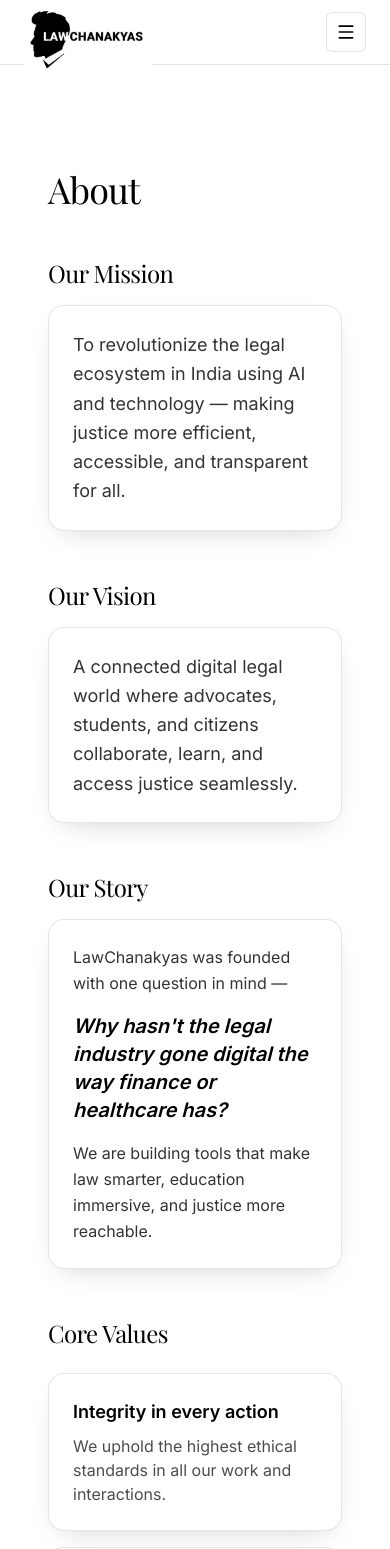
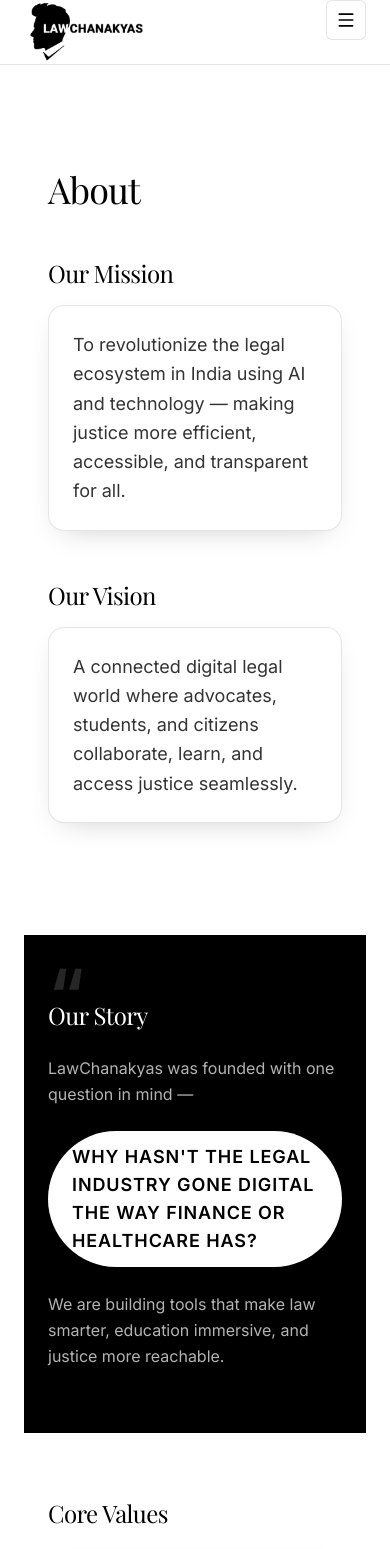
Before and after one commit to aipilotly/lawchanakyas, a Next.js app: page /about in a window 390 px wide. Shown: the top 1549 px of the page. Built offline with nearby package versions, Linux system fonts and the light colour scheme; a web font is replaced by a local one.

Commit message:
fixed changes in menu hide in production

```diff
--- a/src/app/about/page.tsx
+++ b/src/app/about/page.tsx
@@ -15,7 +15,7 @@ export default function AboutPage() {
         <section className="mb-12">
           <h2 className="h2 mb-4 text-black">Our Mission</h2>
           <div className="premium-card">
-            <p className="text-lg text-black/80 leading-relaxed">
+            <p className="text-lg leading-relaxed text-black/80">
               To revolutionize the legal ecosystem in India using AI and technology — making justice more efficient, accessible, and transparent for all.
             </p>
           </div>
@@ -25,42 +25,49 @@ export default function AboutPage() {
         <section className="mb-12">
           <h2 className="h2 mb-4 text-black">Our Vision</h2>
           <div className="premium-card">
-            <p className="text-lg text-black/80 leading-relaxed">
+            <p className="text-lg leading-relaxed text-black/80">
               A connected digital legal world where advocates, students, and citizens collaborate, learn, and access justice seamlessly.
             </p>
           </div>
         </section>
+      </div>
 
-        {/* Our Story */}
-        <section className="mb-12">
-          <h2 className="h2 mb-4 text-black">Our Story</h2>
-          <div className="premium-card space-y-4">
-            <p className="text-black/80 leading-relaxed">
+      {/* Our Story */}
+      <section className="relative w-full bg-black py-16 text-white">
+        <div className="absolute left-6 top-6 text-7xl font-semibold text-white/15 lg:left-14 lg:top-12">
+          &ldquo;
+        </div>
+        <div className="mx-auto flex max-w-5xl flex-col gap-6 px-6">
+          <h2 className="h2 text-white">Our Story</h2>
+          <div className="space-y-6">
+            <p className="max-w-3xl text-base leading-relaxed text-white/70">
               LawChanakyas was founded with one question in mind —
             </p>
-            <p className="text-xl font-semibold text-black italic">
+            <p className="inline-flex max-w-2xl items-center rounded-full bg-white px-6 py-3 text-lg font-semibold uppercase tracking-wider text-black shadow-lg">
               Why hasn't the legal industry gone digital the way finance or healthcare has?
             </p>
-            <p className="text-black/80 leading-relaxed">
+            <p className="max-w-3xl text-base leading-relaxed text-white/70">
               We are building tools that make law smarter, education immersive, and justice more reachable.
             </p>
           </div>
-        </section>
+        </div>
+      </section>
 
+      <div className="mx-auto max-w-5xl px-6 py-16">
         {/* Core Values */}
         <section className="mb-12">
           <h2 className="h2 mb-6 text-black">Core Values</h2>
           <div className="grid gap-4 md:grid-cols-3">
             <div className="premium-card">
-              <h3 className="font-semibold text-lg mb-2 text-black">Integrity in every action</h3>
+              <h3 className="mb-2 text-lg font-semibold text-black">Integrity in every action</h3>
               <p className="text-black/70">We uphold the highest ethical standards in all our work and interactions.</p>
             </div>
             <div className="premium-card">
-              <h3 className="font-semibold text-lg mb-2 text-black">Innovation that simplifies</h3>
+              <h3 className="mb-2 text-lg font-semibold text-black">Innovation that simplifies</h3>
               <p className="text-black/70">We create technology that makes complex legal processes intuitive and accessible.</p>
             </div>
             <div className="premium-card">
-              <h3 className="font-semibold text-lg mb-2 text-black">Impact that empowers</h3>
+              <h3 className="mb-2 text-lg font-semibold text-black">Impact that empowers</h3>
               <p className="text-black/70">We build solutions that give power back to users — advocates, students, and citizens.</p>
             </div>
           </div>
@@ -71,15 +78,15 @@ export default function AboutPage() {
           <h2 className="h2 mb-6 text-black">Team</h2>
           <div className="grid gap-4 md:grid-cols-3">
             <div className="premium-card">
-              <h3 className="font-semibold text-lg mb-2 text-black">Founder/CEO from Tech & Legal background</h3>
+              <h3 className="mb-2 text-lg font-semibold text-black">Founder/CEO from Tech & Legal background</h3>
               <p className="text-black/70">Leading the vision and strategic direction of LawChanakyas.</p>
             </div>
             <div className="premium-card">
-              <h3 className="font-semibold text-lg mb-2 text-black">Legal Research Team</h3>
+              <h3 className="mb-2 text-lg font-semibold text-black">Legal Research Team</h3>
               <p className="text-black/70">Expert legal professionals ensuring accuracy and relevance in all our resources.</p>
             </div>
             <div className="premium-card">
-              <h3 className="font-semibold text-lg mb-2 text-black">AI & Tech Development Team</h3>
+              <h3 className="mb-2 text-lg font-semibold text-black">AI & Tech Development Team</h3>
               <p className="text-black/70">Building the intelligent systems and platforms that power LawChanakyas.</p>
             </div>
           </div>
--- a/src/components/Navbar.tsx
+++ b/src/components/Navbar.tsx
@@ -77,12 +77,19 @@ const publicMenu: MegaMenu = {
 
 const menus: MegaMenu[] = [advocates, students, publicMenu];
 
+const isProduction = process.env.NODE_ENV === "production";
+const showNavigation = !isProduction;
+
 export default function Navbar() {
 	const [open, setOpen] = useState<string | null>(null);
 	const [mobileOpen, setMobileOpen] = useState(false);
 	const [mobileSection, setMobileSection] = useState<string | null>(null);
 
 	useEffect(() => {
+		if (!showNavigation) {
+			return;
+		}
+
 		if (mobileOpen) {
 			document.body.style.overflow = "hidden";
 		} else {
@@ -102,8 +109,10 @@ export default function Navbar() {
 		<div className="sticky top-0 z-50">
 			<header className="border-b border-black/10 bg-white/90 backdrop-blur supports-[backdrop-filter]:bg-white/90">
 				<div className="mx-auto max-w-7xl px-6">
-					<div className="flex h-16 items-center justify-between">
+					<div className="flex h-16 justify-between">
 						<Logo />
+						{showNavigation && (
+							<>
 								<nav className="hidden md:flex items-center gap-1 text-black">
 									{menus.map((m) => (
 										<div key={m.label} className="relative">
@@ -141,9 +150,15 @@ export default function Navbar() {
 											</AnimatePresence>
 										</div>
 									))}
-							<Link href="/blog" className="nav-link">Blog</Link>
-							<Link href="/about" className="nav-link">About</Link>
-							<Link href="/contact" className="nav-link">Contact</Link>
+									<Link href="/blog" className="nav-link">
+										Blog
+									</Link>
+									<Link href="/about" className="nav-link">
+										About
+									</Link>
+									<Link href="/contact" className="nav-link">
+										Contact
+									</Link>
 								</nav>
 								<button
 									type="button"
@@ -153,8 +168,11 @@ export default function Navbar() {
 								>
 									{mobileOpen ? <X className="h-5 w-5" /> : <Menu className="h-5 w-5" />}
 								</button>
+							</>
+						)}
 					</div>
 				</div>
+				{showNavigation && (
 					<AnimatePresence>
 						{mobileOpen && (
 							<motion.div
@@ -164,7 +182,7 @@ export default function Navbar() {
 								exit={{ height: 0, opacity: 0 }}
 								transition={{ duration: 0.2, ease: [0.4, 0, 0.2, 1] }}
 							>
-							<div className="px-6 py-4 space-y-4">
+								<div className="space-y-4 px-6 py-4">
 									{menus.map((m) => {
 										const isActive = mobileSection === m.label;
 
@@ -179,9 +197,7 @@ export default function Navbar() {
 														{m.icon}
 														{m.label}
 													</span>
-												<ChevronDown
-													className={`h-4 w-4 transition-transform ${isActive ? "rotate-180" : ""}`}
-												/>
+													<ChevronDown className={`h-4 w-4 transition-transform ${isActive ? "rotate-180" : ""}`} />
 												</button>
 												<AnimatePresence initial={false}>
 													{isActive && (
@@ -217,16 +233,16 @@ export default function Navbar() {
 											</div>
 										);
 									})}
-								<div className="rounded-lg border border-black/10 bg-white px-4 py-3 text-sm text-black space-y-2">
-									<Link href="/blog" className="flex items-center gap-2 hover:text-black/60 transition">
+									<div className="space-y-2 rounded-lg border border-black/10 bg-white px-4 py-3 text-sm text-black">
+										<Link href="/blog" className="flex items-center gap-2 transition hover:text-black/60">
 											<BookOpen className="h-4 w-4" />
 											<span>Blog</span>
 										</Link>
-									<Link href="/about" className="flex items-center gap-2 hover:text-black/60 transition">
+										<Link href="/about" className="flex items-center gap-2 transition hover:text-black/60">
 											<Building2 className="h-4 w-4" />
 											<span>About</span>
 										</Link>
-									<Link href="/contact" className="flex items-center gap-2 hover:text-black/60 transition">
+										<Link href="/contact" className="flex items-center gap-2 transition hover:text-black/60">
 											<Phone className="h-4 w-4" />
 											<span>Contact</span>
 										</Link>
@@ -235,6 +251,7 @@ export default function Navbar() {
 							</motion.div>
 						)}
 					</AnimatePresence>
+				)}
 			</header>
 		</div>
 	);
```
Lines whose indentation alone changed are shown as unchanged.
